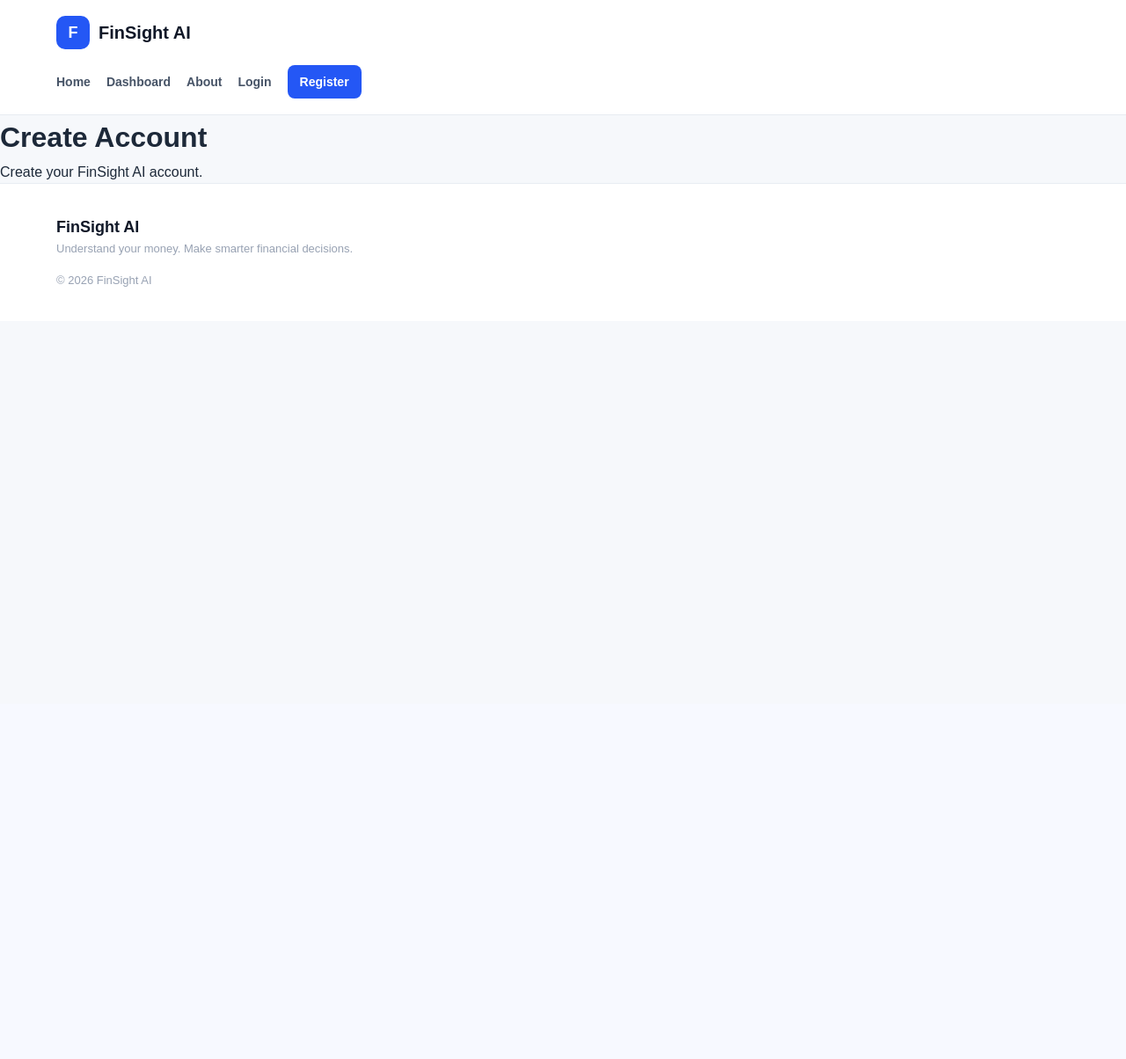
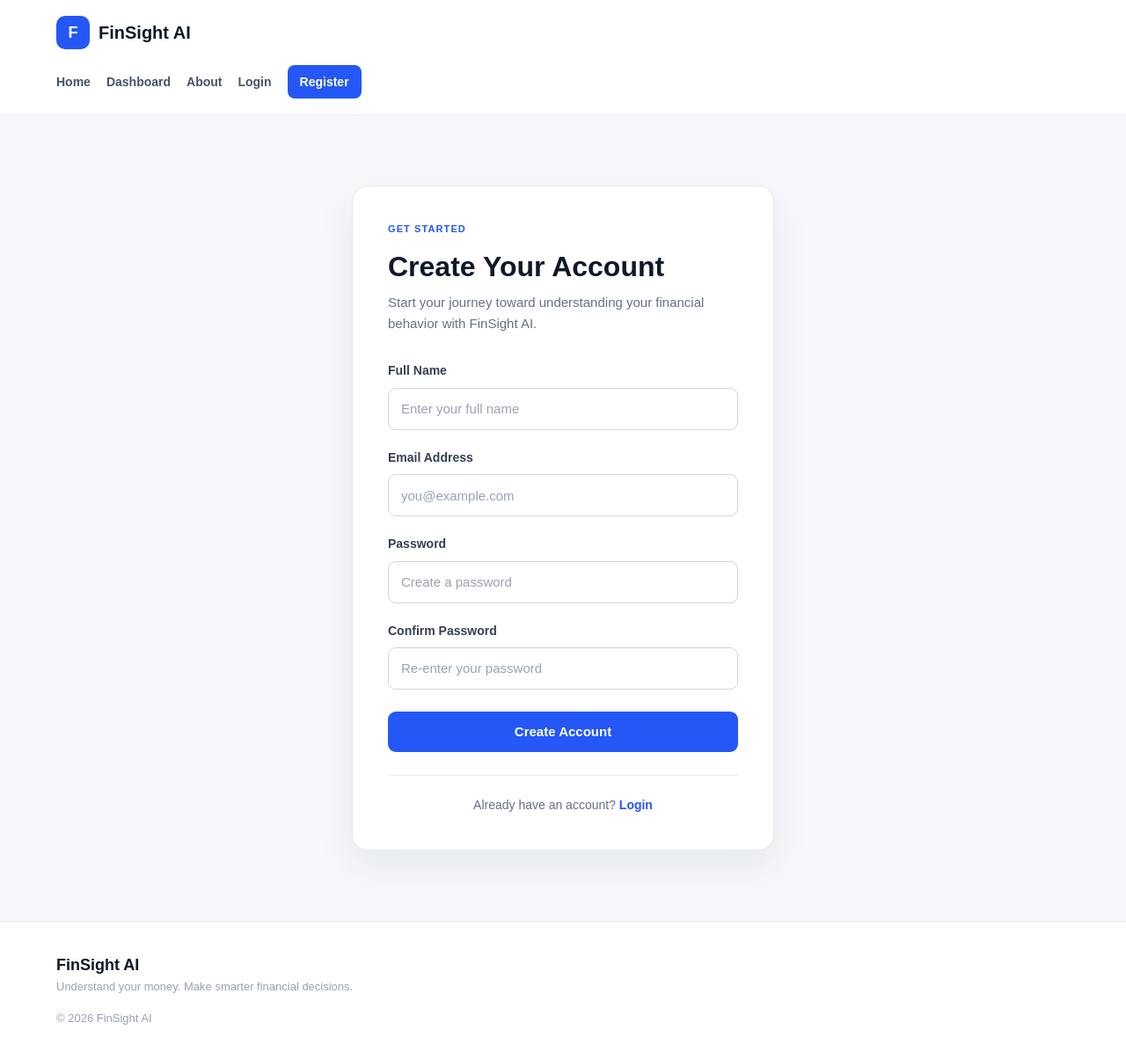
Before and after one commit to Rebel-x-6105/FinSight-AI, a Flask app: page /register in a window 1280 px wide. Shown: the whole page at 88% size. Before the commit the page ends 326 px from the top, so only its background shows below. Run offline with Flask 3, Linux system fonts and the light colour scheme.

Commit message:
feat: add registration form and validation

```diff
--- a/app.py
+++ b/app.py
@@ -37,9 +37,45 @@ def login():
     )
 
 
-@app.route("/register")
+@app.route("/register", methods=["GET", "POST"])
 def register():
-    return render_template("register.html")
+
+    message = None
+    message_type = None
+
+    submitted_name = ""
+    submitted_email = ""
+
+    if request.method == "POST":
+
+        submitted_name = request.form.get("full_name", "").strip()
+        submitted_email = request.form.get("email", "").strip()
+
+        password = request.form.get("password", "")
+        confirm_password = request.form.get("confirm_password", "")
+
+        if password != confirm_password:
+
+            message = "Password and Confirm Password do not match."
+            message_type = "error"
+
+        else:
+
+            message = (
+                "Registration form received successfully. "
+                "Account creation will be implemented when the database "
+                "and authentication system are added."
+            )
+
+            message_type = "success"
+
+    return render_template(
+        "register.html",
+        message=message,
+        message_type=message_type,
+        submitted_name=submitted_name,
+        submitted_email=submitted_email
+    )
 
 
 @app.route("/dashboard")
--- a/static/css/style.css
+++ b/static/css/style.css
@@ -816,6 +816,23 @@ a {
 
     font-size: 13px;
 }
+
+.form-message-error {
+    background: #fff4f3;
+
+    border-color: #fecdca;
+
+    color: #b42318;
+}
+
+
+.form-message-success {
+    background: #ecfdf3;
+
+    border-color: #abefc6;
+
+    color: #067647;
+}
 /* =========================================================
    Responsive Design
    ========================================================= */
@@ -1074,7 +1091,7 @@ a {
         white-space: normal;
     }
 
-}
+
 
 /* -------------------------
    Small mobile devices
--- a/templates/register.html
+++ b/templates/register.html
@@ -8,10 +8,152 @@ Register - FinSight AI
 
 {% block content %}
 
-<h1>Create Account</h1>
+<section class="auth-section">
 
-<p>
-    Create your FinSight AI account.
-</p>
+    <div class="container auth-container">
+
+        <div class="auth-card">
+
+            <div class="auth-header">
+
+                <p class="section-label">
+                    GET STARTED
+                </p>
+
+                <h1>
+                    Create Your Account
+                </h1>
+
+                <p>
+                    Start your journey toward understanding
+                    your financial behavior with FinSight AI.
+                </p>
+
+            </div>
+
+
+            {% if message %}
+
+                <div
+                    class="form-message
+                    {% if message_type == 'error' %}
+                        form-message-error
+                    {% elif message_type == 'success' %}
+                        form-message-success
+                    {% endif %}"
+                >
+
+                    {{ message }}
+
+                </div>
+
+            {% endif %}
+
+
+            <form
+                method="POST"
+                action="{{ url_for('register') }}"
+                class="auth-form"
+            >
+
+                <div class="form-group">
+
+                    <label for="full_name">
+                        Full Name
+                    </label>
+
+                    <input
+                        type="text"
+                        id="full_name"
+                        name="full_name"
+                        placeholder="Enter your full name"
+                        value="{{ submitted_name }}"
+                        required
+                    >
+
+                </div>
+
+
+                <div class="form-group">
+
+                    <label for="email">
+                        Email Address
+                    </label>
+
+                    <input
+                        type="email"
+                        id="email"
+                        name="email"
+                        placeholder="you@example.com"
+                        value="{{ submitted_email }}"
+                        required
+                    >
+
+                </div>
+
+
+                <div class="form-group">
+
+                    <label for="password">
+                        Password
+                    </label>
+
+                    <input
+                        type="password"
+                        id="password"
+                        name="password"
+                        placeholder="Create a password"
+                        minlength="8"
+                        required
+                    >
+
+                </div>
+
+
+                <div class="form-group">
+
+                    <label for="confirm_password">
+                        Confirm Password
+                    </label>
+
+                    <input
+                        type="password"
+                        id="confirm_password"
+                        name="confirm_password"
+                        placeholder="Re-enter your password"
+                        minlength="8"
+                        required
+                    >
+
+                </div>
+
+
+                <button
+                    type="submit"
+                    class="btn btn-primary auth-submit"
+                >
+                    Create Account
+                </button>
+
+            </form>
+
+
+            <div class="auth-footer">
+
+                <p>
+                    Already have an account?
+
+                    <a href="{{ url_for('login') }}">
+                        Login
+                    </a>
+                </p>
+
+            </div>
+
+        </div>
+
+    </div>
+
+</section>
 
 {% endblock %}
```
